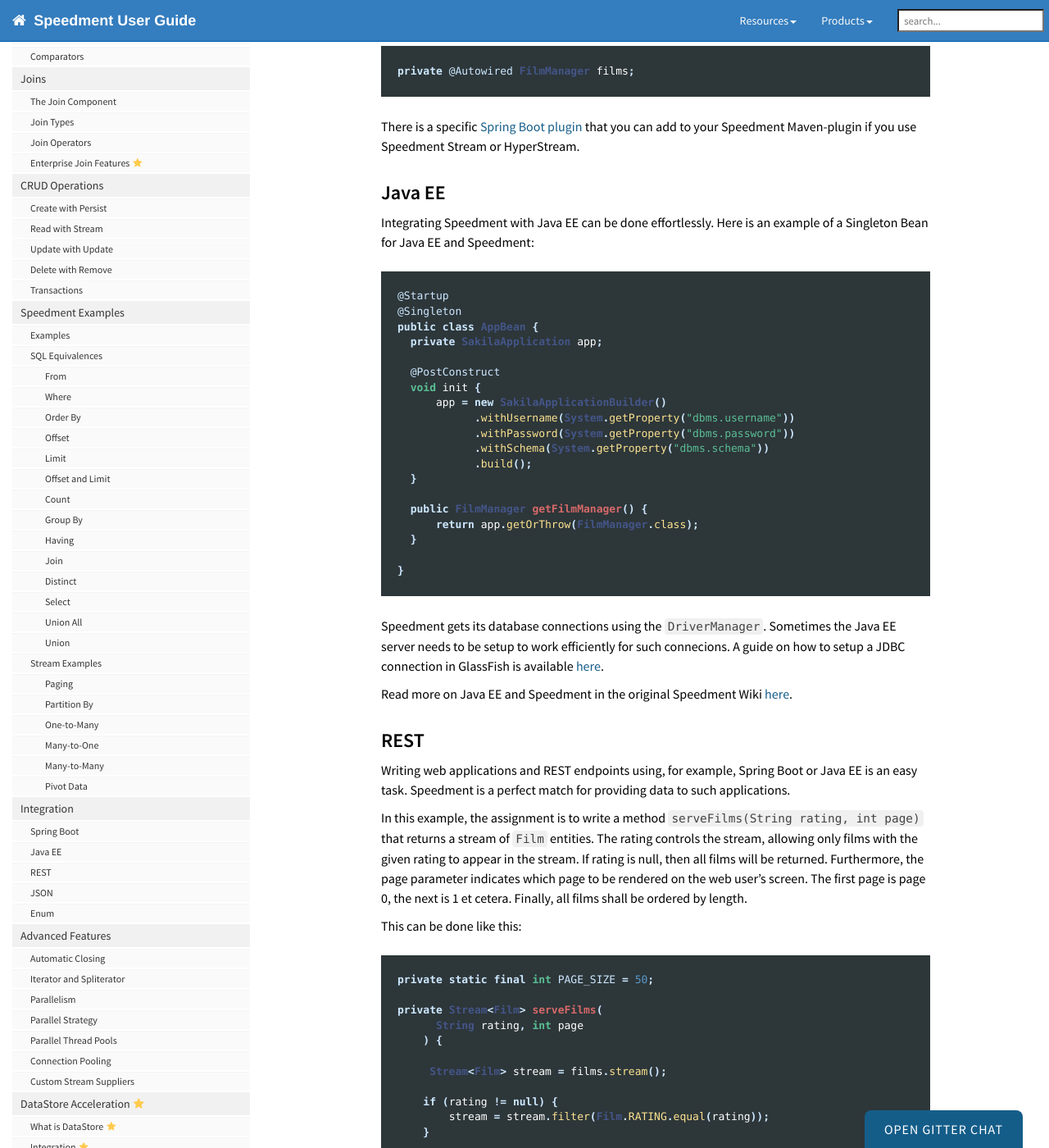
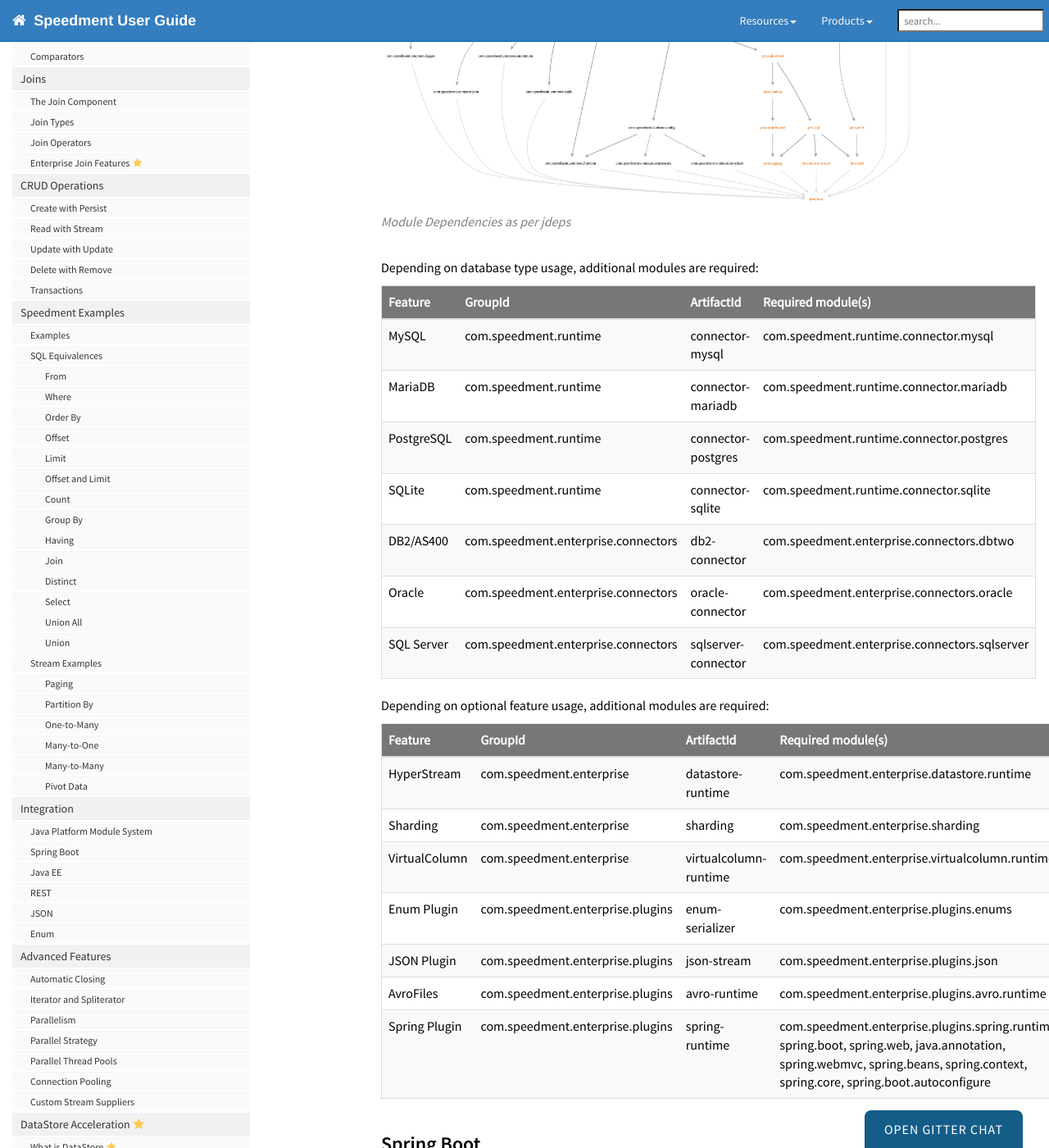
Before and after one commit to speedment/speedment-doc, a Jekyll site: the page built from pages/integration.md, in a window 1280 px wide and 1400 px high, scrolled down 1006 px. Shown: the whole window at 82% size. Built offline with Jekyll 4.4.1, drawn with Linux system fonts in a browser that asks for light colours; nearby versions of some CDN libraries; comment, search, counter and statistics services are not loaded; some of the changed text lies outside the part shown.

Commit message:
Add initial JPMS documentation

````diff
--- a/pages/integration.md
+++ b/pages/integration.md
@@ -13,6 +13,41 @@
 
 ## Integration
 Speedment is a completely self-contained runtime with no external transitive dependencies. This is important because it allows you to avoid potential version conflicts with other libraries and the ever lurking “Jar Hell”. Furthermore, there is a “deploy” variant available where all Speedment runtime modules have been packed together into a single compound JAR.
+
+## Java Platform Module System
+As of version 3.2.0, Speedment is internally modularized and fully supports the Java Platform Module System (JSR 376, JPMS). In order to run the application under JPMS, a `module-info.java` file has to be added in the project. The recommended place for this file is under the directory `src/java`. This is how a standard `module-info.java` file for use with a MySQL database should look like:
+```java
+module mymodule {
+    requires com.speedment.runtime.application;
+    requires com.speedment.runtime.connector.mysql;
+}
+```
+The module `com.speedment.runtime.application` will transitively pull in other modules that are required to run speedment. This is how the module graph looks like for the example above:
+{% include image.html file="module-dependencies.png" alt="Module Dependencies" caption="Module Dependencies as per jdeps" %}
+
+Depending on database type usage, additional modules are required:
+
+| Feature        | GroupId                             | ArtifactId           | Required module(s)                             |
+| :------------- | :---------------------------------- | :------------------- | :--------------------------------------------- |
+| MySQL          | com.speedment.runtime               | connector-mysql      | com.speedment.runtime.connector.mysql          |
+| MariaDB        | com.speedment.runtime               | connector-mariadb    | com.speedment.runtime.connector.mariadb        |
+| PostgreSQL     | com.speedment.runtime               | connector-postgres   | com.speedment.runtime.connector.postgres       |
+| SQLite         | com.speedment.runtime               | connector-sqlite     | com.speedment.runtime.connector.sqlite         |
+| DB2/AS400      | com.speedment.enterprise.connectors | db2-connector        | com.speedment.enterprise.connectors.dbtwo      |
+| Oracle         | com.speedment.enterprise.connectors | oracle-connector     | com.speedment.enterprise.connectors.oracle     |
+| SQL Server     | com.speedment.enterprise.connectors | sqlserver-connector  | com.speedment.enterprise.connectors.sqlserver  |
+
+Depending on optional feature usage, additional modules are required:
+
+| Feature        | GroupId                             | ArtifactId           | Required module(s)                             |
+| :------------- | :---------------------------------- | :------------------- | :--------------------------------------------- |
+| HyperStream    | com.speedment.enterprise            | datastore-runtime    | com.speedment.enterprise.datastore.runtime     |
+| Sharding       | com.speedment.enterprise            | sharding             | com.speedment.enterprise.sharding              |
+| VirtualColumn  | com.speedment.enterprise            | virtualcolumn-runtime| com.speedment.enterprise.virtualcolumn.runtime |
+| Enum Plugin    | com.speedment.enterprise.plugins    | enum-serializer      | com.speedment.enterprise.plugins.enums         |
+| JSON Plugin    | com.speedment.enterprise.plugins    | json-stream          | com.speedment.enterprise.plugins.json          |
+| AvroFiles      | com.speedment.enterprise.plugins    | avro-runtime         | com.speedment.enterprise.plugins.avro.runtime  |
+| Spring Plugin  | com.speedment.enterprise.plugins    | spring-runtime       | com.speedment.enterprise.plugins.spring.runtime, spring.boot, spring.web, java.annotation, spring.webmvc, spring.beans, spring.context, spring.core, spring.boot.autoconfigure |
 
 ## Spring Boot
 It is easy to integrate any Speedment project with Spring Boot. Here is an example of a Speedment Configuration file for Spring:
````
Also changed, not shown: _data/sidebars/mydoc_sidebar.yml (+6 -1 lines), pages/getting_started.md (+1 -1 lines), images/module-dependencies.png (added).
